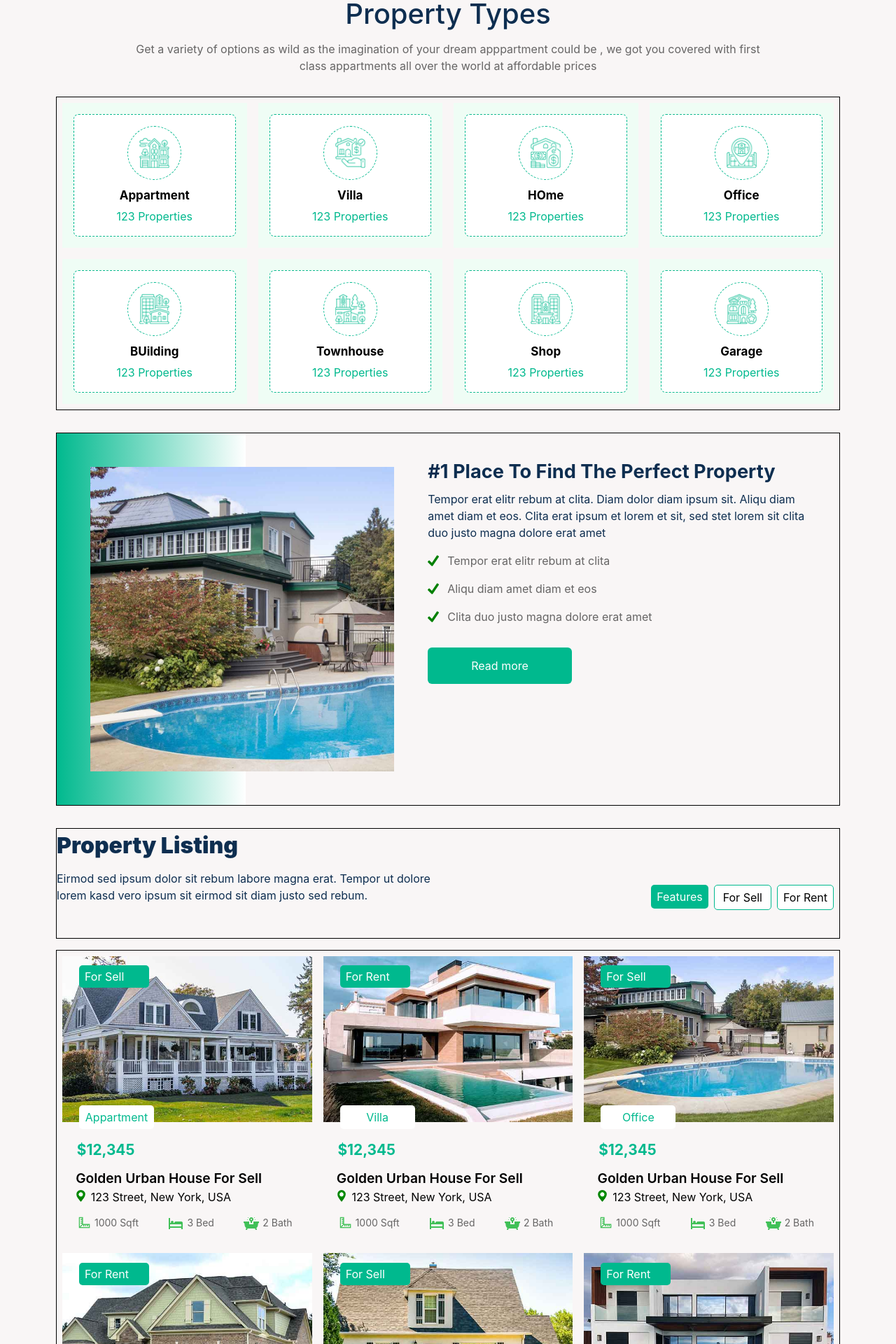
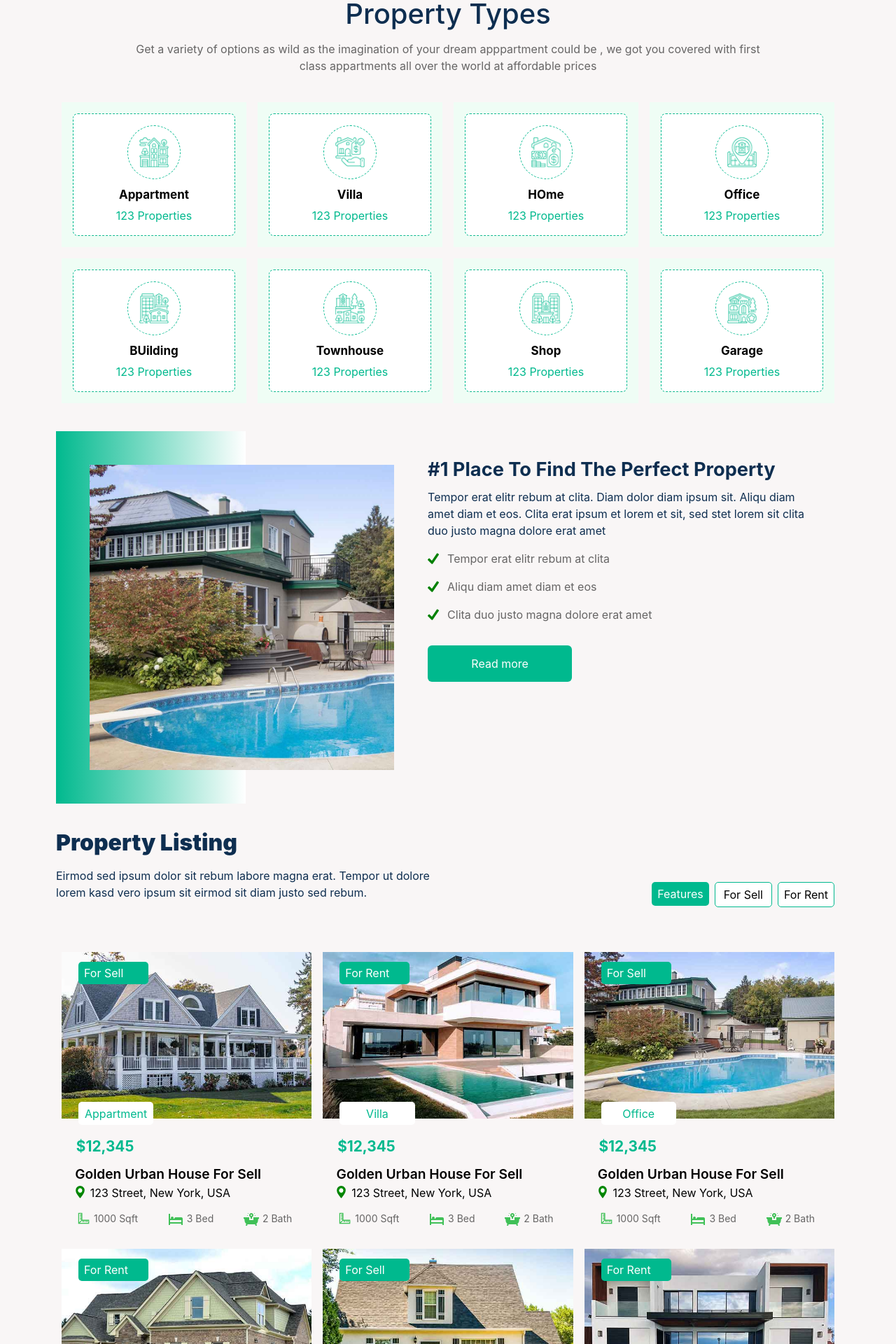
Before and after one commit to BLADEHEDA/Real-estate-App, a React (Create React App) app: page / in a window 1280 px wide. Shown: the part 920-2840 px from the top of the page at 70% size. Built offline with nearby package versions, Linux system fonts and the light colour scheme.

Commit message:
changes to homee finished , animations left

```diff
--- a/src/App.css
+++ b/src/App.css
@@ -183,23 +183,20 @@ background: rgb(249, 246, 246);
   justify-content:space-between;
   margin-top:1em;
 }
-/* .footer-newsletter-info{
-  border:solid 1px rgb(181, 169, 169);
-  display:flex;
-  padding:0.4em;
-  margin:1em 0em;
-  border-radius:6px;
-  border: solid 2px white ;
-} */
 
 }
 @media only screen and (min-width:482px){
   .footer{
     background: #0E2E50;
-    padding:6em 6em 2em 6em;
+    padding:6em 2em 2em 2em;
     margin:0em ;
     }
-
+    .footer-address-links{
+      margin:0 auto;
+      width:75%;
+      justify-content:space-between;
+      margin-top:1em;
+    }
 }
 /* the lines below are the styles for the tablet version of our app  */
 @media only screen and (min-width:768px){
--- a/src/components/HOME/Home.css
+++ b/src/components/HOME/Home.css
@@ -1,6 +1,4 @@
 @media only screen and (min-width:1px){
-
-/* @media only screen and (min-width:481px){ */
     .mainbar{
         background: whitesmoke;
     }
@@ -11,6 +9,7 @@
         padding-right: 2em;
         margin-bottom: 0.7em;
     }
+
     .main-span{
         color: #00B98E;
     }
@@ -493,7 +492,7 @@ width: 3em;
     margin:0.5em;
 }
 .list-nature{
-    width: 28%;
+    width: 25%;
     bottom:14em;
 }
 .list-type{
@@ -588,7 +587,6 @@ width: 3em;
     display: grid;
     grid-template-columns: auto auto auto auto;
     margin: 2em 3.5em;
-    border: solid 1px black;
 }
 .property-card{
     padding: 1em;
@@ -596,13 +594,11 @@ width: 3em;
 .place{
     display:flex;
     margin: 2em 5em;
-    border: solid 1px black;
 }
 .listing-preview{
     display:flex;
     margin: 0em 3.5em;
     justify-content: space-between;
-    border: solid 1px black;
 }
 .listing-div{
 flex: 50%;
@@ -621,13 +617,12 @@ flex: 50%;
     display: grid;
     grid-template-columns: auto auto auto;
      margin: 1em 3.5em;
-     border: solid 1px black;
 }
 .list-property{
     margin:0.5em;
 }
 .list-nature{
-    width: 25%;
+    width: 28%;
     bottom:14em;
 }
 .list-type{
@@ -678,15 +673,12 @@ margin: 1em 5em;
 .agents-info{
     width: 60%;
     left: 4em;
-
 }
 .testimonial-content{
     width:70%;
     margin:0 auto;
-
 }
 .person-testimonials{
-    border: solid 1px black;
     margin: 1em 5em;
 }
 
```
